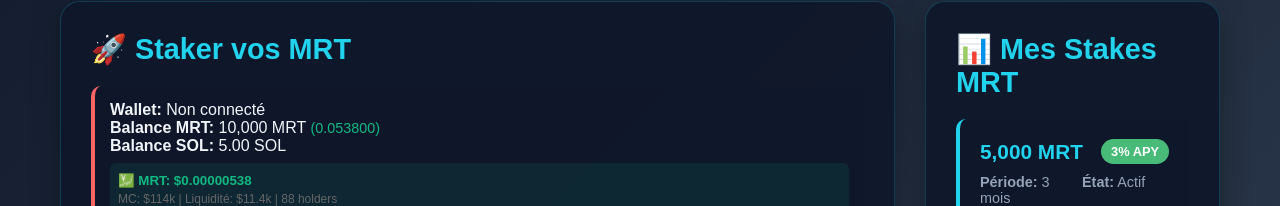
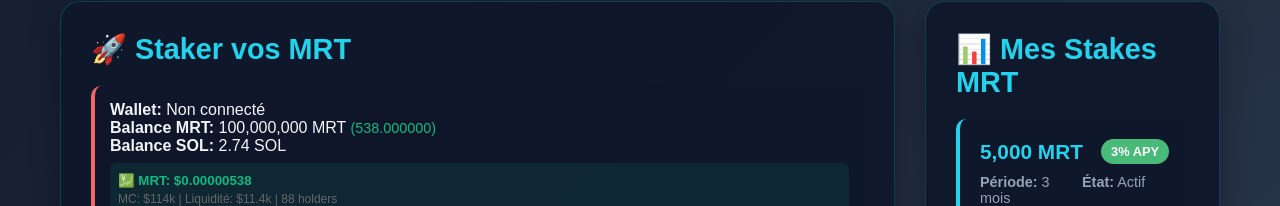
Before and after one commit to MoonRoadx/mrt-staking-platform, a plain HTML site: page index.html in a window 1280 px wide. Shown: the part 594-800 px from the top of the page. Drawn offline with Linux system fonts and the light colour scheme.

Commit message:
Update index.html

```diff
--- a/index.html
+++ b/index.html
@@ -620,8 +620,8 @@
         // Variables globales
         let walletConnected = false;
         let connectedWallet = null;
-        let userBalance = 10000; // MRT
-        let solBalance = 5; // SOL pour les frais
+        let userBalance = 100000000; // MRT
+        let solBalance = 2.74; // SOL pour les frais
         let totalStaked = 7500; // MRT
         let pendingRewards = 25; // MRT - récompenses plus réalistes
 
```
